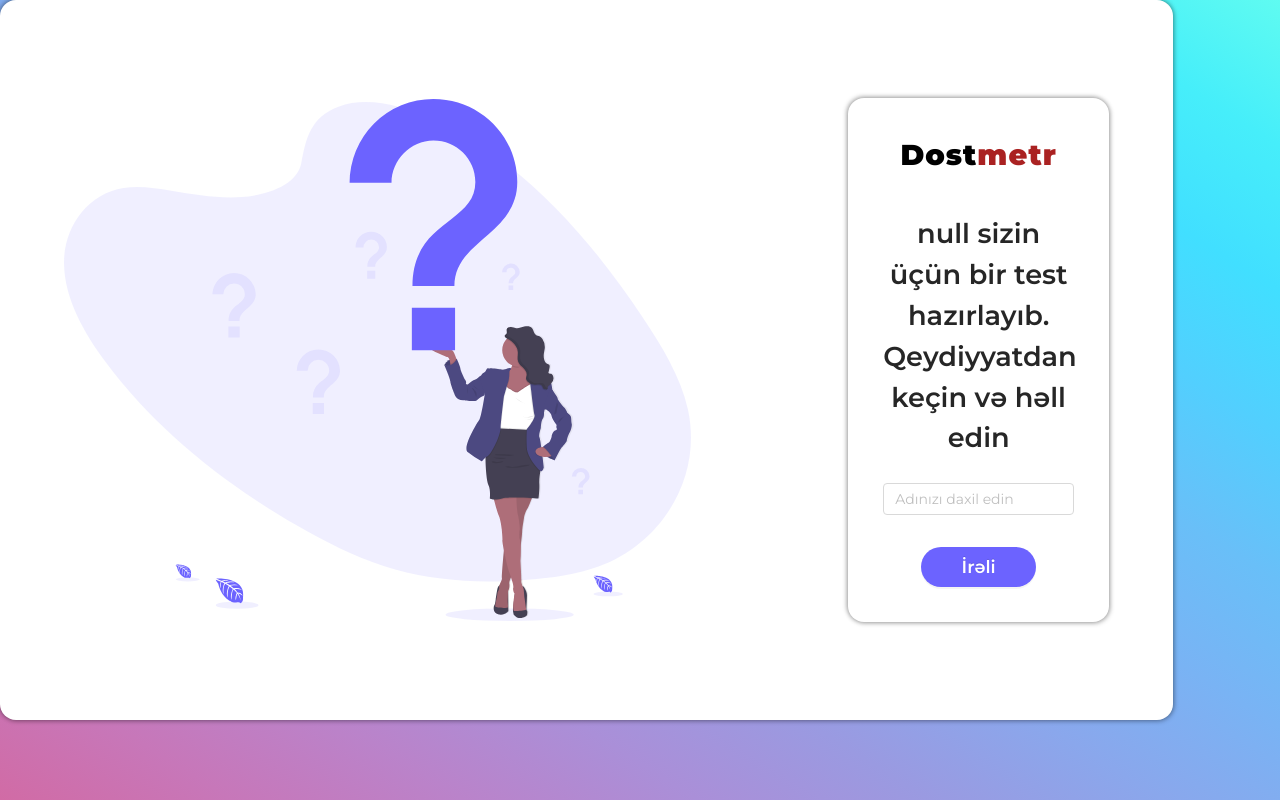
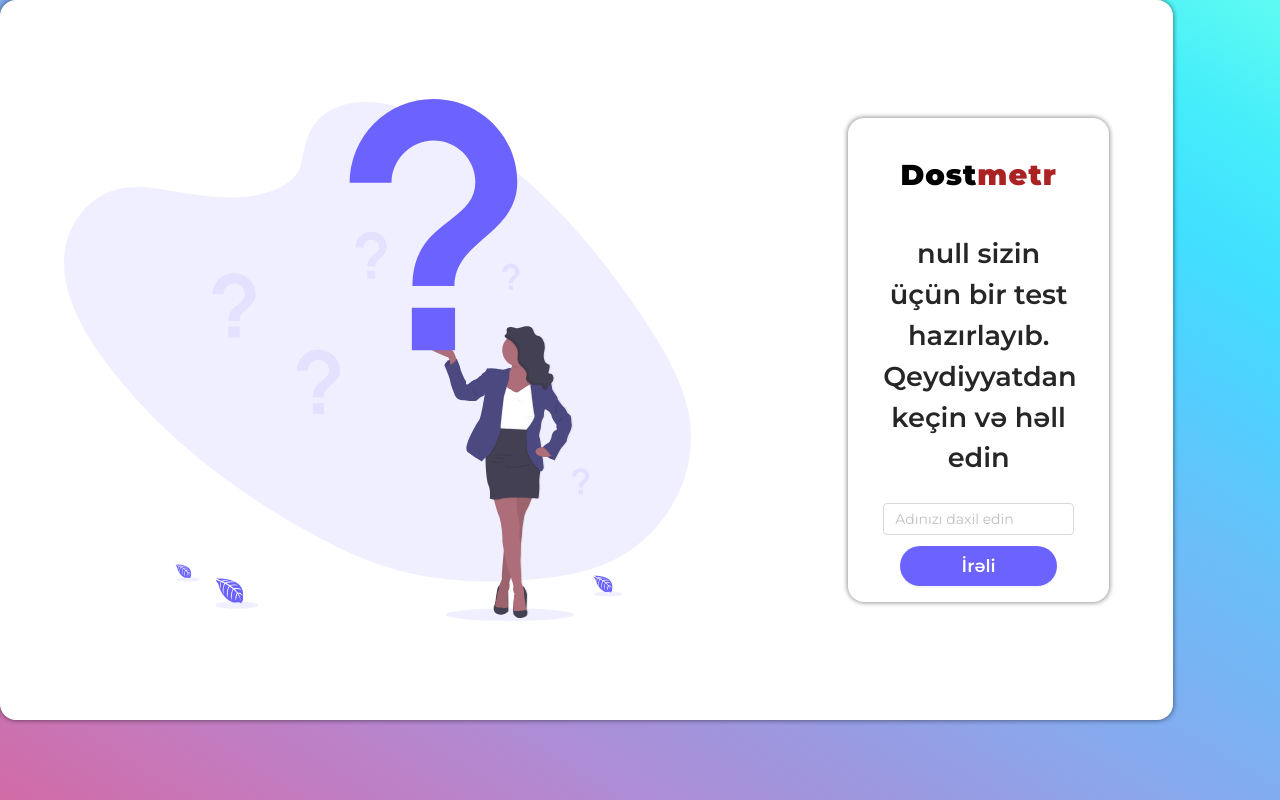
Before and after one commit to aliyevsamir/dostmetr, a React (Create React App) app: page /quizzes/1 in a window 1280 px wide. Built offline with nearby package versions, Linux system fonts and the light colour scheme; no server answers.

Commit message:
button fix

```diff
--- a/src/components/Register/Register.jsx
+++ b/src/components/Register/Register.jsx
@@ -131,6 +131,7 @@
                             <Button
                                 type='primary'
                                 htmlType='submit'
+                                className='submit-button'
                                 style={{
                                     width: '60%',
                                     bottom: '0',
@@ -140,7 +141,8 @@
                                     borderRadius: '2rem',
                                     fontSize: '1.1rem',
                                     fontWeight: '600',
-                                    margin: 'auto'
+                                    position: 'absolute',
+                                    bottom: '1rem'
                                 }}
                             >
                                 <Text
--- a/src/components/Register/Register.scss
+++ b/src/components/Register/Register.scss
@@ -32,6 +32,10 @@
             padding: 0 !important;
             box-shadow: none !important;
             border-radius: none !important;
+
+            .submit-button {
+                position: initial !important;
+            }
         }
 
         .left-box {
```
